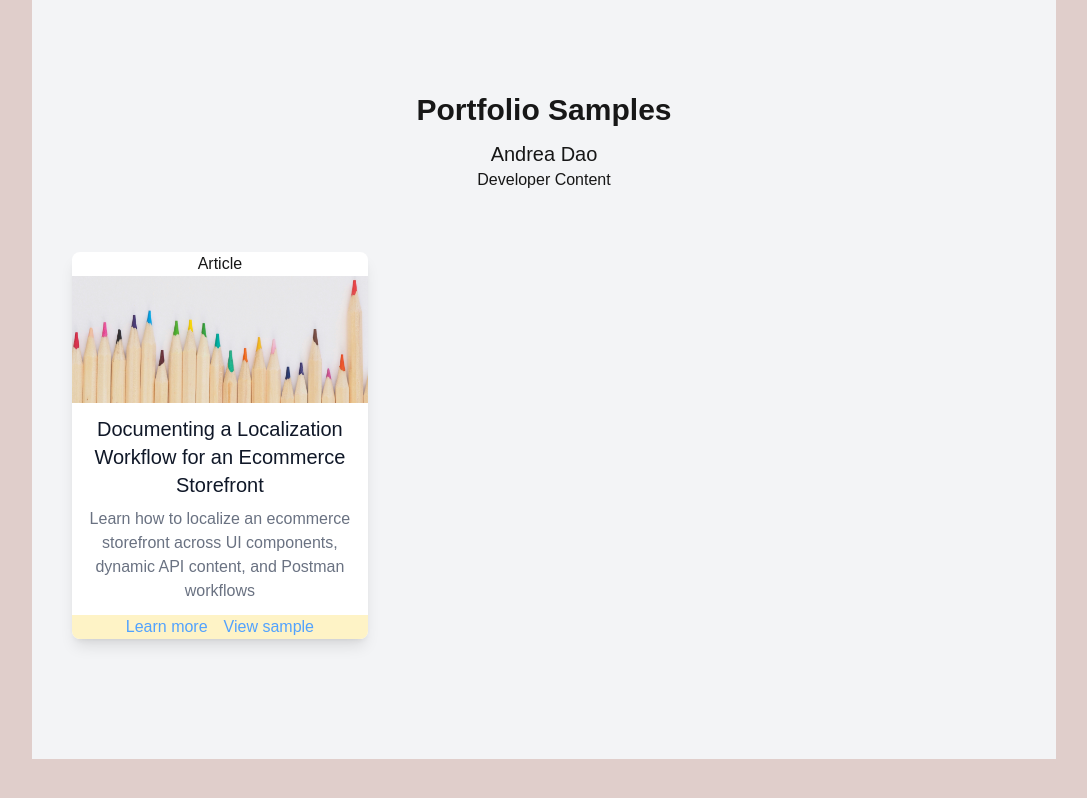
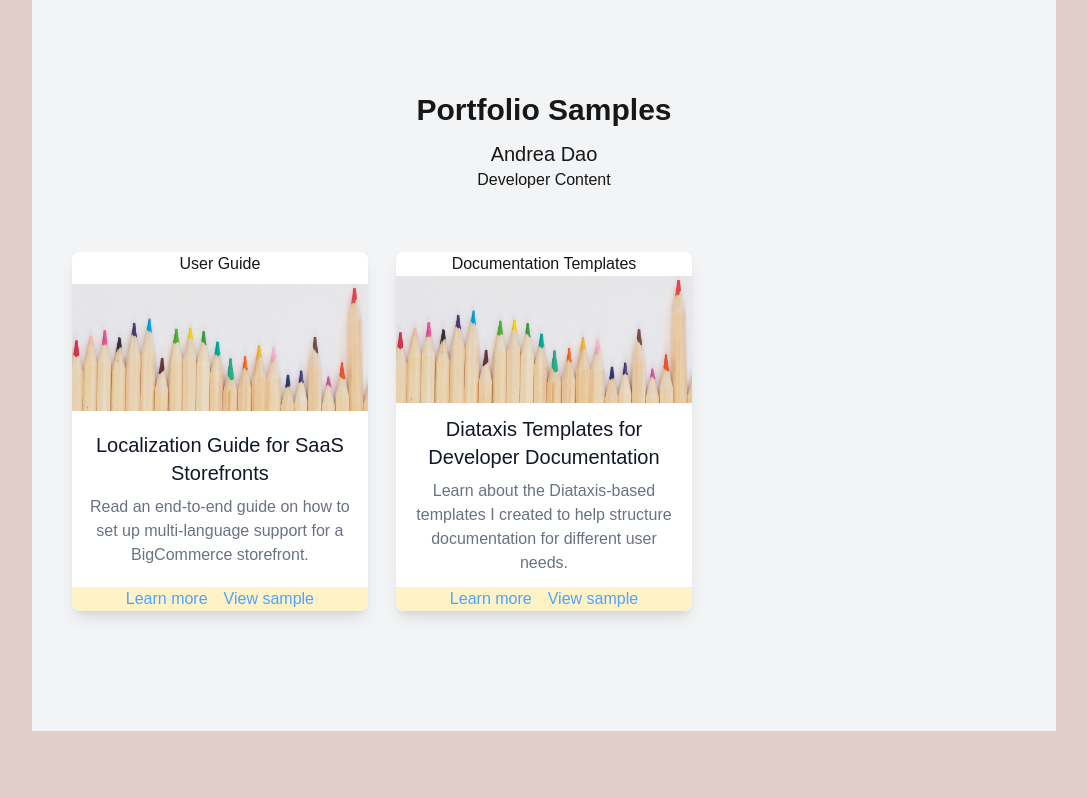
Before and after one commit to bc-andreadao/the-digital-me, a Next.js app: page /resume in a window 1280 px wide. Shown: the whole page, without its empty margins (96-1183 px from the left). Built offline with nearby package versions, Linux system fonts and the light colour scheme.

Commit message:
add diataxis sample

```diff
--- a/src/sampleData.ts
+++ b/src/sampleData.ts
@@ -16,12 +16,20 @@ type relevantLink = {
 
 const samples: sampleData[] = [
         {
-            "title": "Documenting a Localization Workflow for an Ecommerce Storefront",
-            "description": "Learn how to localize an ecommerce storefront across UI components, dynamic API content, and Postman workflows",
-            "url": "storefront-localization",
+            "title": "Localization Guide for SaaS Storefronts",
+            "description": "Read an end-to-end guide on how to set up multi-language support for a BigCommerce storefront.",
+            "url": "user-guide",
             "sampleURL": "https://github.com/bigcommerce/docs/blob/dc93fe8b75af38d27f8386e44f3a9c211b2c5819/docs/storefront/catalyst/content-management/internationalization/multi-language/setup.mdx",
-            "about": "This guide shows how to set up multi-language support in a BigCommerce Catalyst storefront. It demostrates how to add multilanguage translations across static UI component text, dynamic data, and CMS-driven tools (Makeswift).\n\nThis sample shows that I am fluent with the following:\n\n- Multi-faceted documentation (UI and API interactions, Postman automated workflows)\n- Developer enablement and onboarding\n- Internationalization (i18n) and localization concepts",
-            "type": "Article"
+            "about": "I wrote an end-to-end user guide that shows developers how to set up multi-language support for an ecommerce storefront. The guide covers topics such as configuring language settings and translating content. I collaborated with the product team to ensure the guide accurately reflects the latest features and functionalities of the SaaS platform.\n\nOverall, this sample shows how I create comprehensive user documentation that helps developers reach a global audience through multi-language support.",
+            "type": "User Guide"
+        },
+        {
+            "title": "Diataxis Templates for Developer Documentation",
+            "description": "Learn about the Diataxis-based templates I created to help structure documentation for different user needs.",
+            "url": "documentation-templates",
+            "sampleURL": "https://github.com/bigcommerce/docs/tree/main/diataxis-templates#diataxis",
+            "about": "I created Diataxis-based templates to help structure documentation for different user needs. I did online research on Diataxis and created templates for the four Diataxis categories: overview, tutorial, guide, and reference. I wrote guidelines on how to use the templates and provided examples of each template filled out with sample content. Each template includes reusable sections, content rules, and naming conventions. I shared the templates with my team at BigCommerce to gather feedback and improve the templates. \n\nOverall, this sample demonstrates how I apply documentation best practices to improve the usability of technical content. By using Diataxis principles, I help ensure that documentation meets diverse user needs, making it easier to find information based on specific goals and tasks.\n",
+            "type": "Documentation Templates"
         },
     ]
 
```
